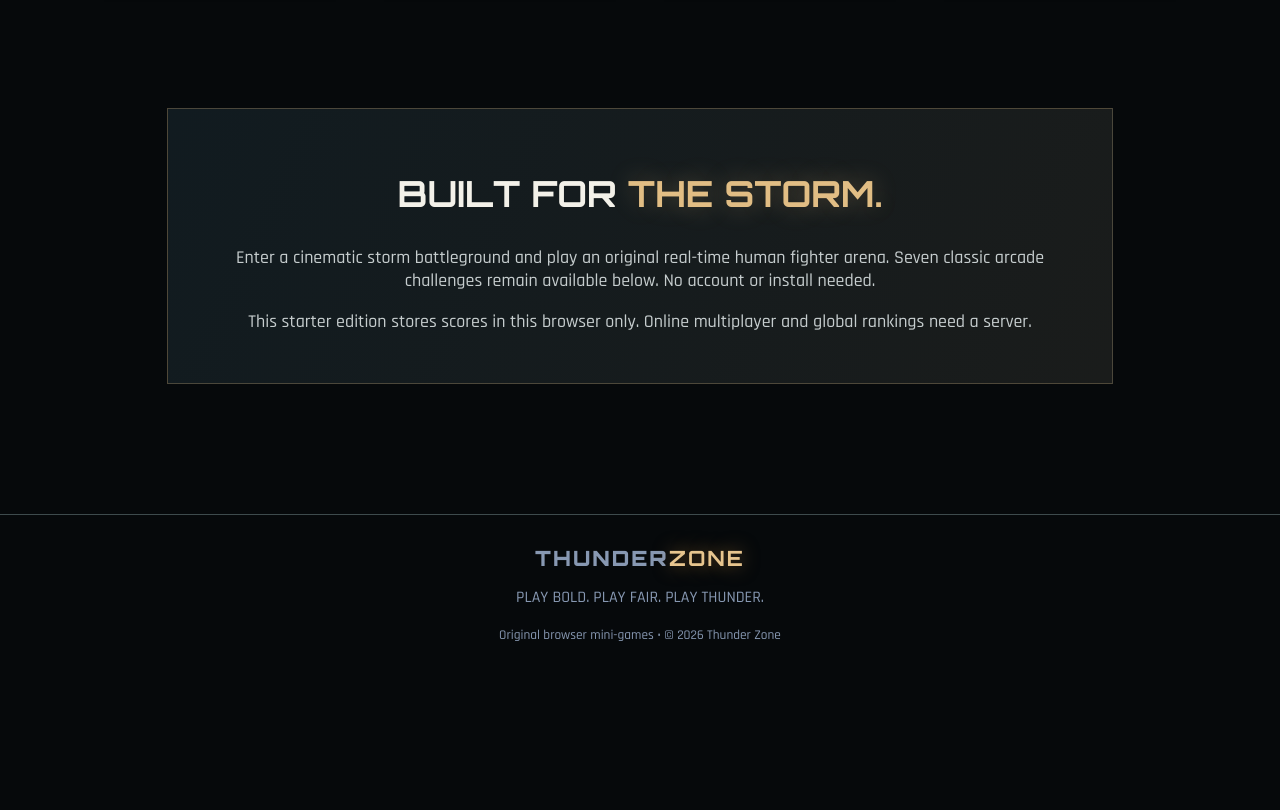
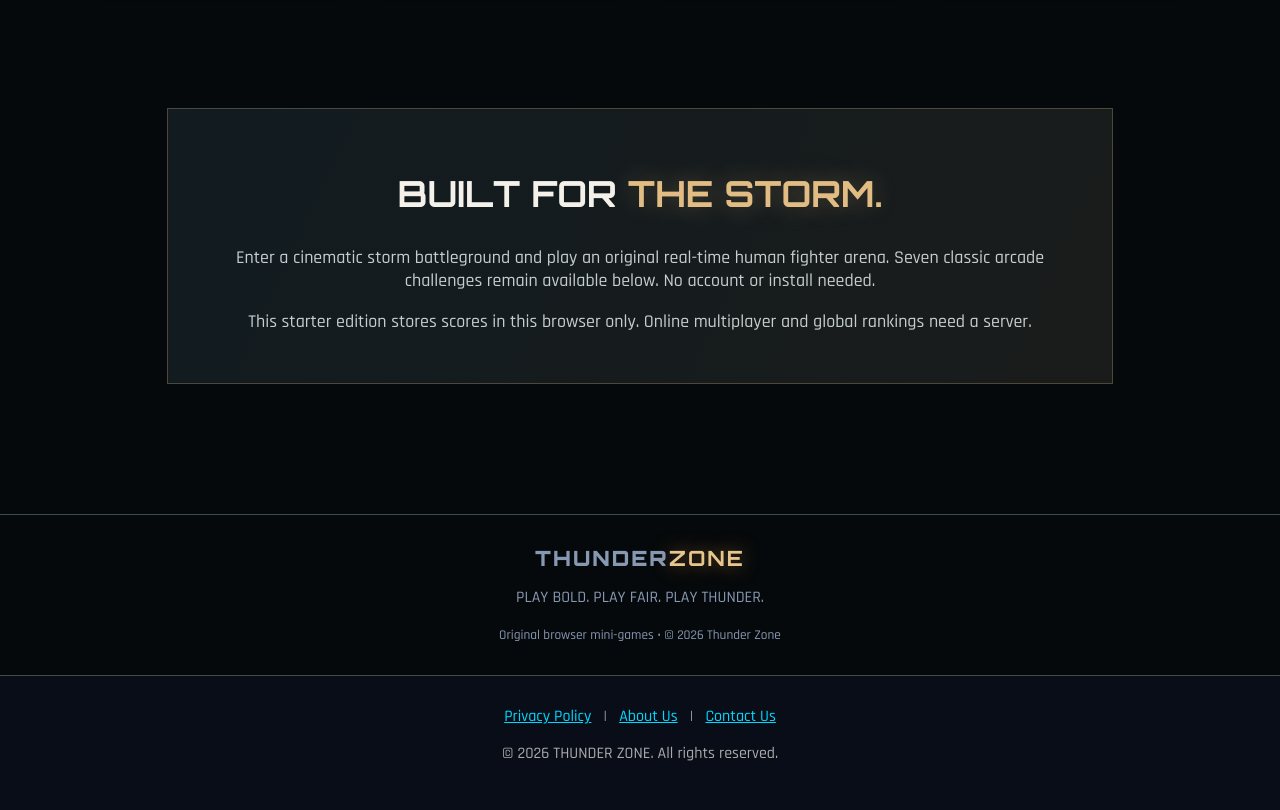
Before and after one commit to ritiknandal092-boop/thunder-zone, a plain HTML site: page index.html in a window 1280 px wide. Shown: the part 1840-2650 px from the top of the page. Before the commit the page ends 2515 px from the top, so only its background shows below. Drawn offline with Linux system fonts and the light colour scheme.

Commit message:
Update index.html

```diff
--- a/index.html
+++ b/index.html
@@ -208,4 +208,13 @@ function fighters(){
  cleanup=()=>{alive=false;cancelAnimationFrame(raf);document.removeEventListener('keydown',keydown);document.removeEventListener('keyup',keyup)};
 }
 </script>
+
+<footer style="text-align:center;padding:30px;background:#080d18;color:#aaa;">
+  <a href="privacy-policy.html" style="color:#00d9ff;">Privacy Policy</a>
+  &nbsp; | &nbsp;
+  <a href="about.html" style="color:#00d9ff;">About Us</a>
+  &nbsp; | &nbsp;
+  <a href="contact.html" style="color:#00d9ff;">Contact Us</a>
+  <p>© 2026 THUNDER ZONE. All rights reserved.</p>
+</footer>
 </body></html>
```
